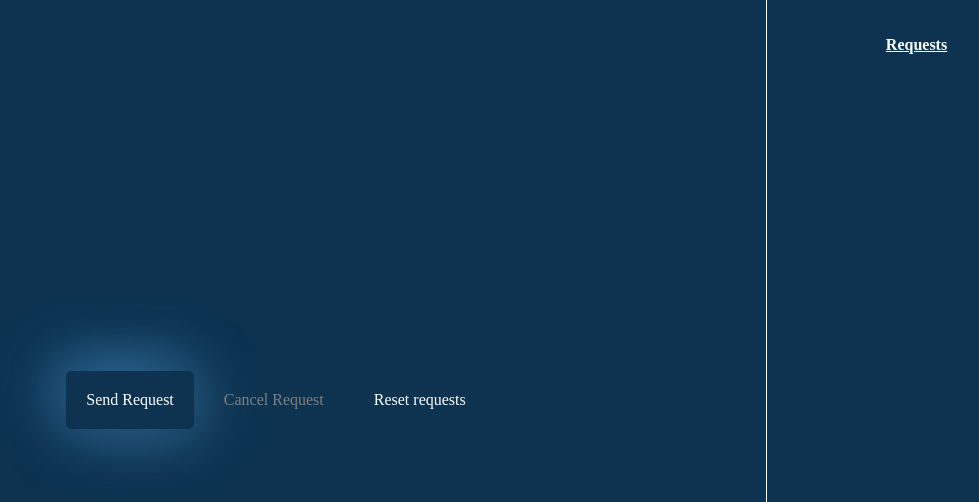
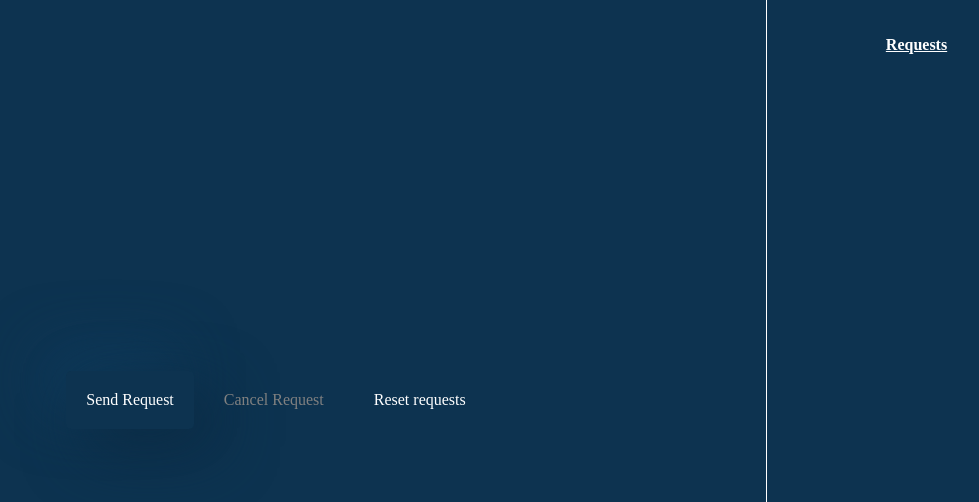
Before and after one commit to Rolanddoda/axios-cancel-previous-request, a Vue app: page / in a window 1280 px wide. In both pictures the pointer is over the element "Send Request". Shown: the top 502 px of the page, without its empty margins (214-1193 px from the left). Built offline with nearby package versions, Linux system fonts and the light colour scheme.

Commit message:
Change buttons box shadow

```diff
--- a/src/components/BaseBtn.vue
+++ b/src/components/BaseBtn.vue
@@ -21,7 +21,7 @@ export default {
   transition: box-shadow 0.2s ease-in-out;
 
   &:hover {
-    box-shadow: 10px 10px 60px #25557a, -10px -10px 60px #3373a6;
+    box-shadow: 20px 20px 60px #0b2b44, -20px -20px 60px #0f3b5c;
   }
 
   &.disabled {
```
